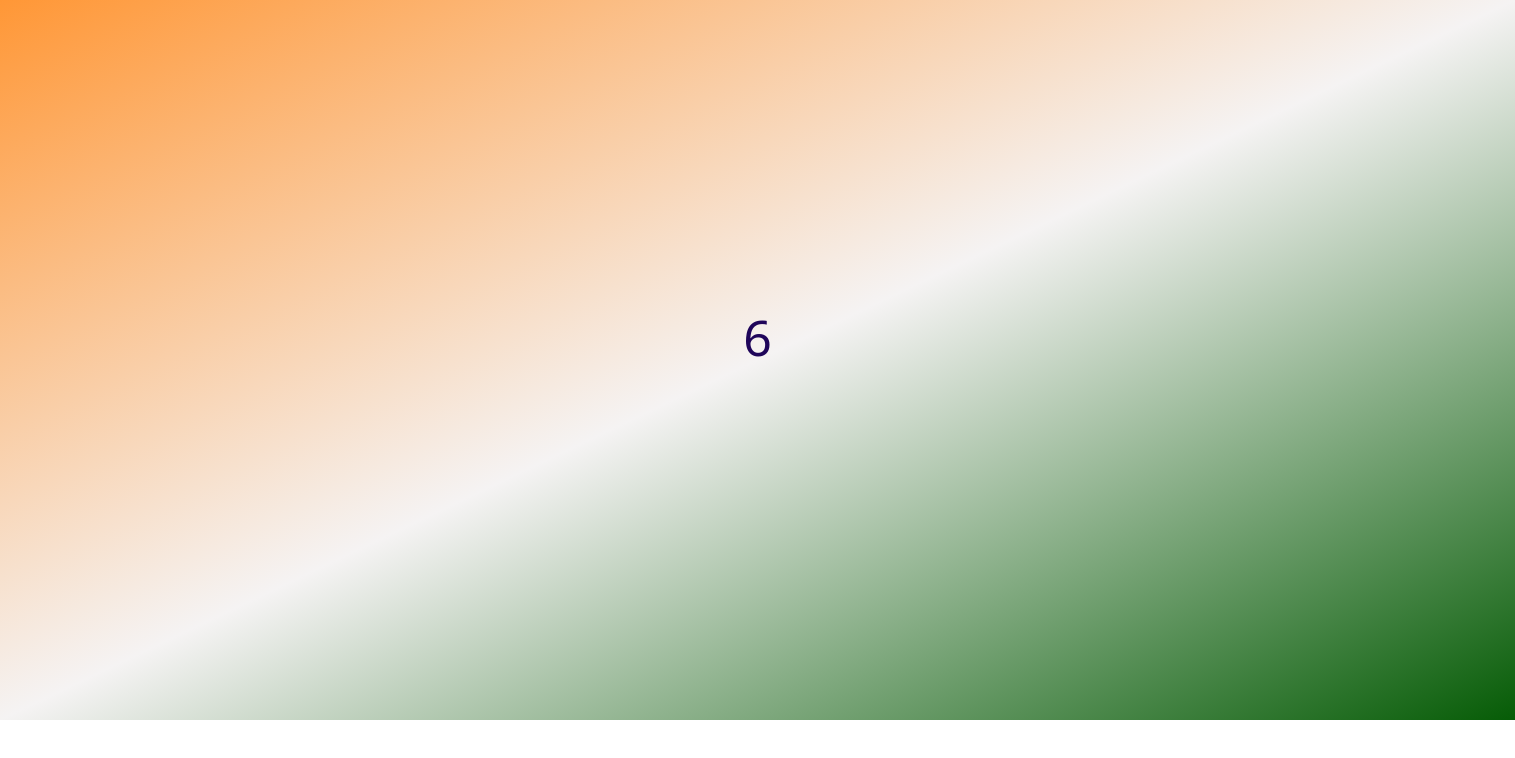
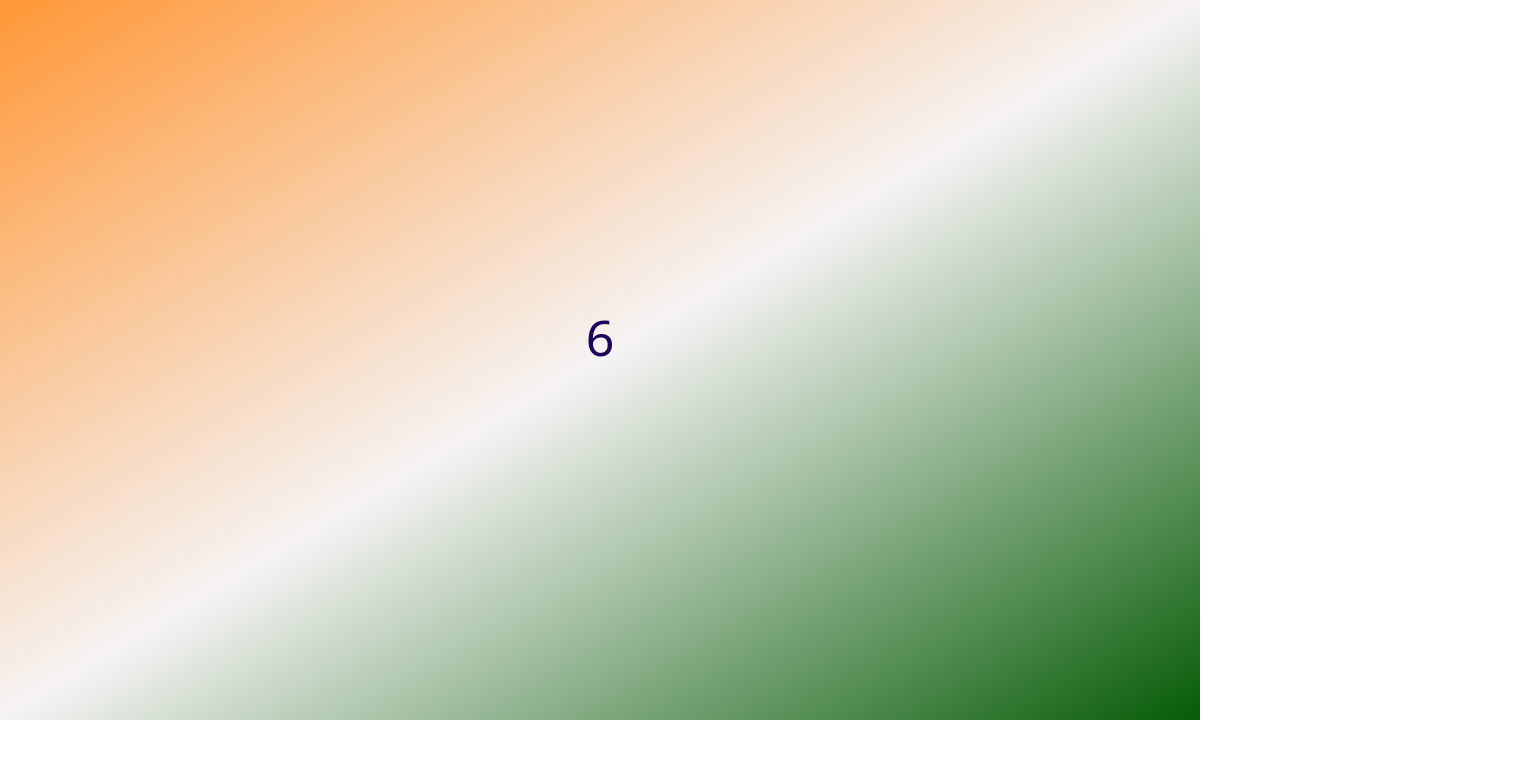
Before and after one commit to Shahidkhan33/Async-programming--Day--1-Callback-hell, a plain HTML site: page index.html in a window 1280 px wide. Shown: the whole page, 1515 px wide, since content can reach past the window. Drawn offline with nearby package versions, Linux system fonts and the light colour scheme.

Commit message:
Update style.css

```diff
--- a/style.css
+++ b/style.css
@@ -1,6 +1,6 @@
 .count{
     height: 720px;
-    width: 1515px;
+    width: 1200px;
     text-align:center;
     font-size:50px;
     color:rgb(31, 5, 90);
```
